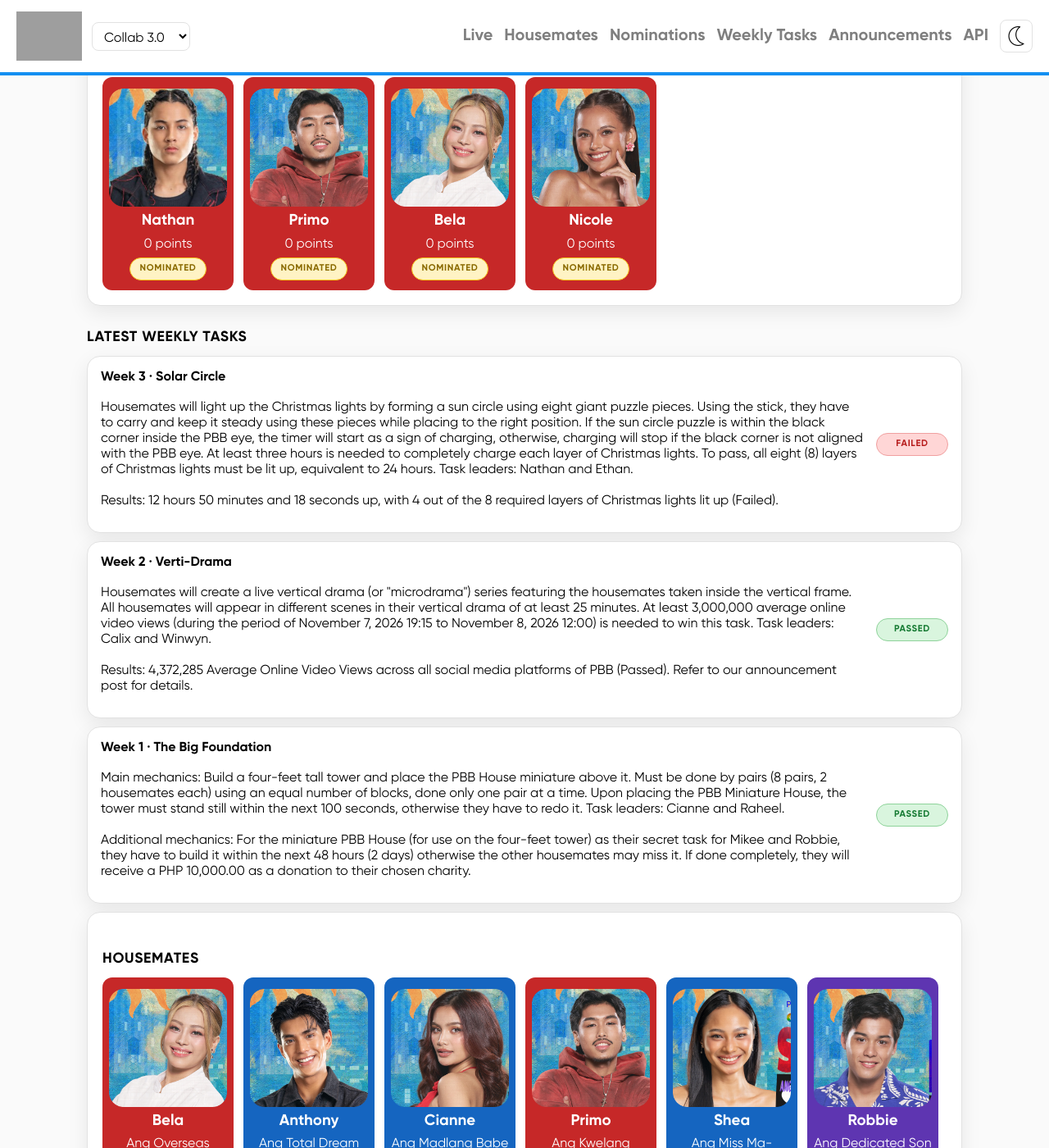
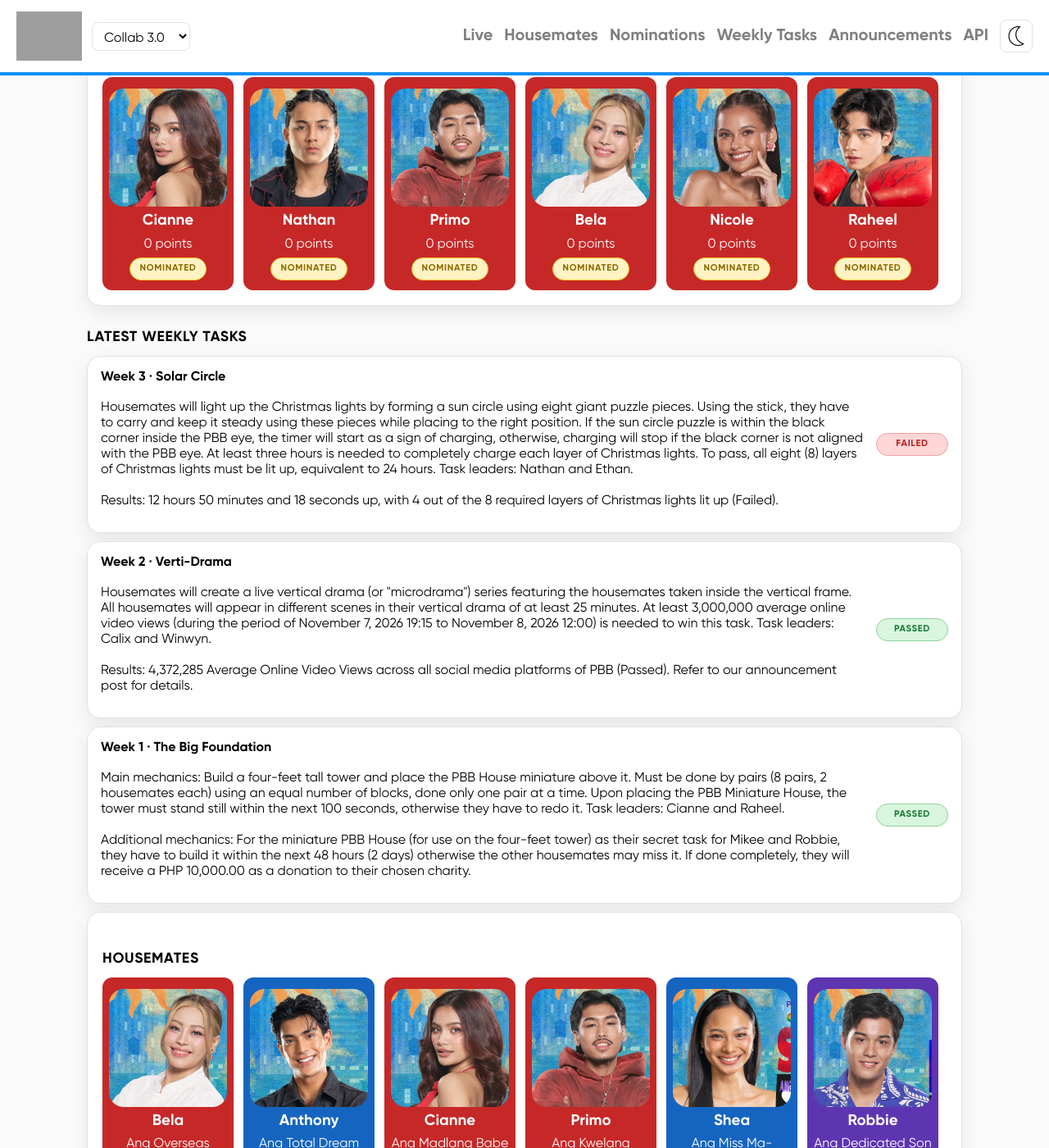
Before and after one commit to drpsphca/PHCASite-PBBUpdates, a Jekyll site: the page built from seasons/collab3/index.md, in a window 1280 px wide and 1400 px high, scrolled down 580 px. Shown: the whole window at 82% size. Built offline with Jekyll 4.4.1, drawn with Linux system fonts in a browser that asks for light colours; some of the changed text lies outside the part shown; grey boxes are pictures that could not be loaded.

Commit message:
20261115-05

```diff
--- a/_data/seasons/collab3/housemates.yml
+++ b/_data/seasons/collab3/housemates.yml
@@ -36,7 +36,7 @@
   pair_id: null
   day_entered: 1
   day_exited: null
-  status: safe
+  status: nominated
   place: 0
   nomination_points: 0
 
@@ -106,7 +106,7 @@
   pair_id: null
   day_entered: 1
   day_exited: null
-  status: safe
+  status: nominated
   place: 0
   nomination_points: 0
 
--- a/_data/seasons/collab3/nomination_tallies.yml
+++ b/_data/seasons/collab3/nomination_tallies.yml
@@ -28,17 +28,17 @@
   note: |
     Ligtask Mechanics: Each Kapuso and Kapamilya housemate will get blocks incrementing with 5, 10, 15, and 20 points by moving it within the white platform while a baloon remains the air using their bare hands. Only one block can be moved at a time. If the block is farther than the white platform, they can accumulate more points. Housemates will only have two (2) minutes to perform this Ligtask, unless the baloon fells to the floor. The Kapamilya and Kapuso housemate with the highest amount of points will receive an immunity for this nomination. Ligtask winners: Jeo Ong (Kapamilya) with 325 points. and Lans Nagal (Kapuso) with 335 points.
   entries:
+    - { id: cianne-dominguez, label: 0 points, state: nominated }
     - { id: nathan-garcia, label: 0 points, state: nominated }
     - { id: primo-alterado, label: 0 points, state: nominated }
     - { id: bela-arcal, label: 0 points, state: nominated }
     - { id: nicole-fortuna, label: 0 points, state: nominated }
+    - { id: raheel-bhyria, label: 0 points, state: nominated }
     - { id: mikee-quintos, label: 0 points, state: pending }
     - { id: anthony-constantino, label: 0 points, state: pending }
-    - { id: cianne-dominguez, label: 0 points, state: pending }
     - { id: gehlee-dangca, label: 0 points, state: pending }
     - { id: winwyn-marquez, label: 0 points, state: pending }
     - { id: shea-valerio, label: 0 points, state: pending }
-    - { id: raheel-bhyria, label: 0 points, state: pending }
     - { id: robbie-jaworski, label: House Guest, state: ineligible }
     - { id: jeo-ong, label: Ligtask Winner, state: ineligible }
     - { id: lans-nagal, label: Ligtask Winner, state: ineligible }
```
